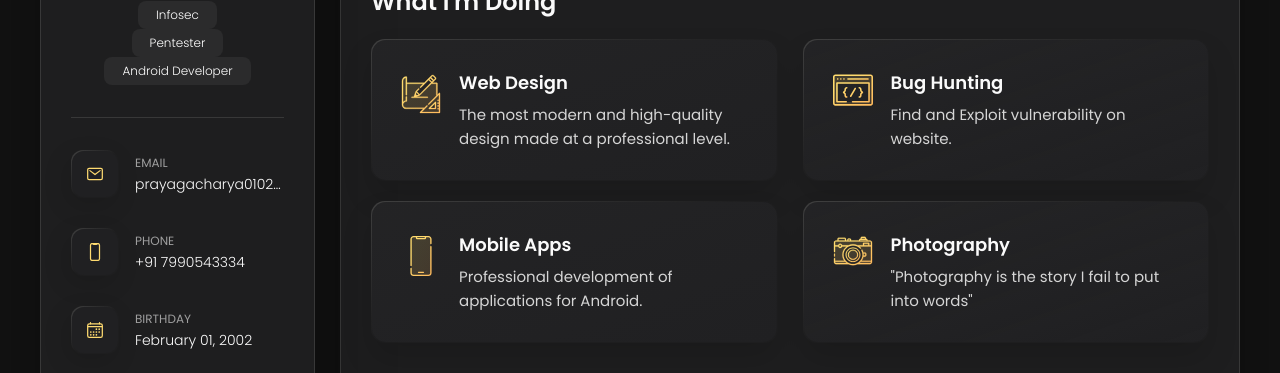
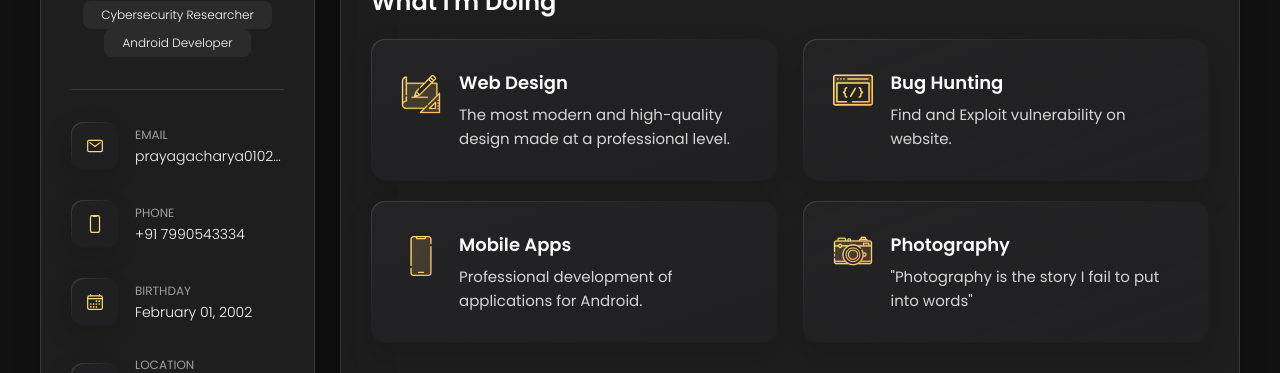
Before and after one commit to PrayagAcharya01/Prayag.Acharya, a plain HTML site: page index.html in a window 1280 px wide. Shown: the part 346-719 px from the top of the page. Drawn offline with nearby package versions, Linux system fonts and the light colour scheme.

Commit message:
Update index.html

```diff
--- a/index.html
+++ b/index.html
@@ -56,8 +56,7 @@
         <div class="info-content">
           <h1 class="name" title="Prayag Acharya">Prayag Acharya</h1>
 
-          <p class="title">Infosec</p>
-          <p class="title">Pentester</p>
+          <p class="title">Cybersecurity Researcher</p>
           <p class="title">Android Developer</p>
 
         </div>
```
